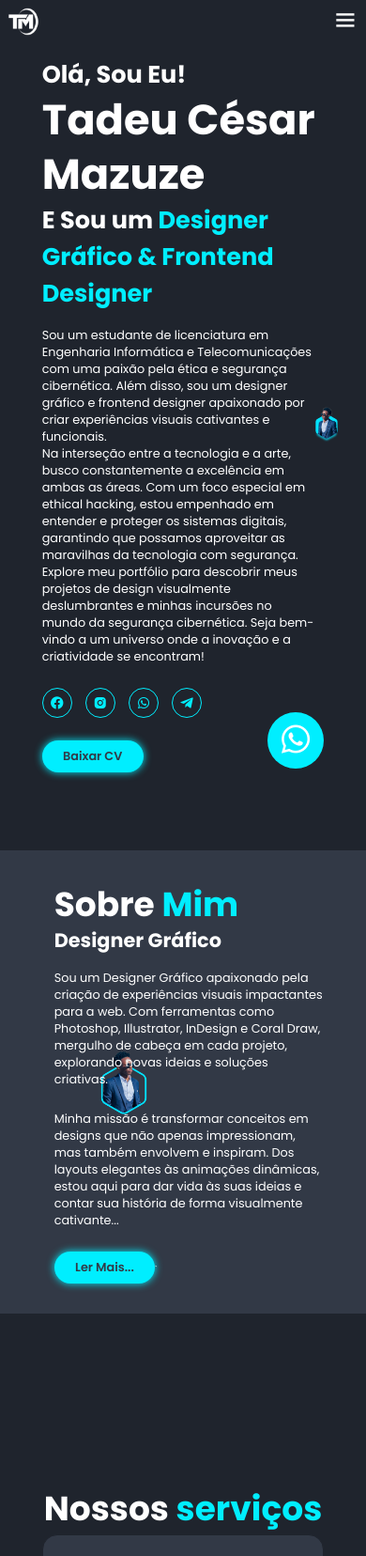
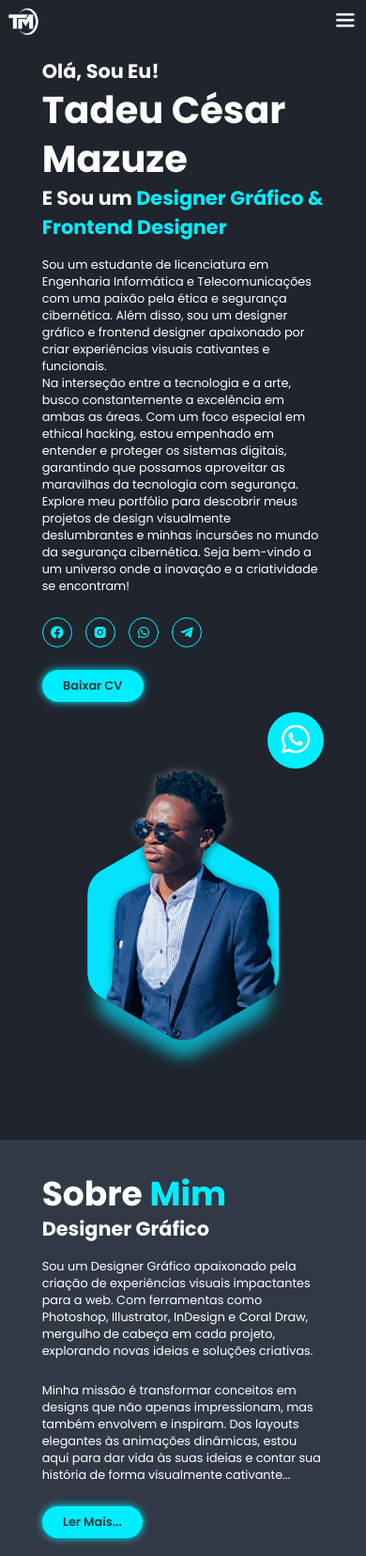
Before and after one commit to Thadollass/MyPortifolio, a plain HTML site: page index.html in a window 390 px wide. Shown: the top 1656 px of the page at 94% size. Drawn offline with nearby package versions, Linux system fonts and the light colour scheme.

Commit message:
Update style.css

```diff
--- a/css/style.css
+++ b/css/style.css
@@ -89,15 +89,13 @@ img {
 }
 
 .home-img img {
-    margin-right: 50px;
-    width: 49vw;
-    margin-left: -10px;
-    margin-top: 20px;
+width: 90vw;
 }
 
 .home-content{
     padding: 2rem 9%;
     padding-right: 0px;
+    padding-right: 9%;
 }
 
 .home-content h3 {
@@ -175,8 +173,7 @@ span {
 }
 
 .about-img img {
-    width: 49vw;
-    margin-left: 80px;
+    width: 90vw;
 }
 
 .heading {
@@ -197,9 +194,8 @@ span {
 }
 .about-content {
     padding: 2rem 9%;
-    padding-left: 0px;
     margin-right: 0px;
-    margin-left: -50px;
+
 }
 .about-content h3 {
     font-size: 2.6rem;
@@ -293,7 +289,7 @@ span {
     box-shadow: 0 0 1rem var(--bg-color);
     overflow: hidden;
     display: flex;
-    width: 20vw; /* Defina a largura das caixas de acordo com a largura das imagens */
+/* Defina a largura das caixas de acordo com a largura das imagens */
     height: auto; /* Permita que a altura das caixas seja ajustada dinamicamente */
     margin-bottom: 2rem; /* Adicione um espaço entre as caixas */
 }
@@ -439,6 +435,7 @@ span {
     transform: scale(1.1); /* Aumenta o tamanho do botão em 10% */
 }
 
+
 /* Ajusta o tamanho do botão para dispositivos menores */
 @media (max-width: 768px) {
     .btõ-whatsapp {
@@ -500,6 +497,8 @@ body, html {
     .header {
         padding: 2rem 3%;
     }
+
+
     section {
         padding: 10rem 3% 2rem;
     }
@@ -534,17 +533,86 @@ body, html {
         color: var(--text-color); /* Assegura que a cor do texto seja legível */
         text-decoration: none; /* Remove a sublinha dos links */
     }
+    .home{
+        flex-direction: column;
+    }
+    .home-content h3 {
+        font-size: 2.6rem;
+    }
+    .home-content h1 {
+        font-size: 5rem;
+    }
+    .home-img img {
+        width: 70vw;
+        margin-top: 4rem;
+    }
+    .about {
+        flex-direction: column-reverse;
+    }
+    .about-img {
+        width: 70vw;
+        margin-top: 4rem;
+    }
+        .serviços h2{
+            margin-bottom: 3rem;
+        }
+    .portifilio {
+        padding-bottom: 7rem;
+    }
 }
 
 @media (max-width: 450px) {
     html {
         font-size: 50%;
     }
+    .contact form .caixa-input input {
+        width: 100%;
+    }
+
     .header, .section, .roda-pe {
         padding: 1rem 2%; /* Ajusta o padding para telas muito pequenas */
     }
     .navbar a {
         font-size: 1.8rem; /* Ajusta o tamanho da fonte para ser mais legível em telas pequenas */
+    }
+    .home-img img {
+        width: 90vw;
+        margin-top: 4rem;
+    }
+    .about-img img {
+        width: 90vw;
+    }
+    .about {
+        flex-direction: column-reverse;
+    }
+    .about-img {
+        width: 70vw;
+        margin-top: 4rem;
+    }
+        .serviços h2{
+            margin-bottom: 3rem;
+        }
+    .portifilio h2{
+        margin-bottom: 3rem;
+    }
+    .portifilio{
+        padding-bottom: 7rem;
+    }
+    .contendo-portifilio{
+        grid-template-columns: repeat(2, 1fr);
+    }
+    .about-conten {
+        padding-left: 95px;
+        margin-left: 7px;
+    }
+
+
+}
+
+@media (max-width: 617px) {
+
+    .contendo-portifilio {
+        grid-template-columns: 1fr;
     }
 }
 
@@ -597,10 +665,3 @@ img {
     height: auto;
     object-fit: contain; /* Mantém a proporção da imagem dentro do contêiner */
 }
-
-
-
-
-        font-size: 50%;
-    }
-}
```
